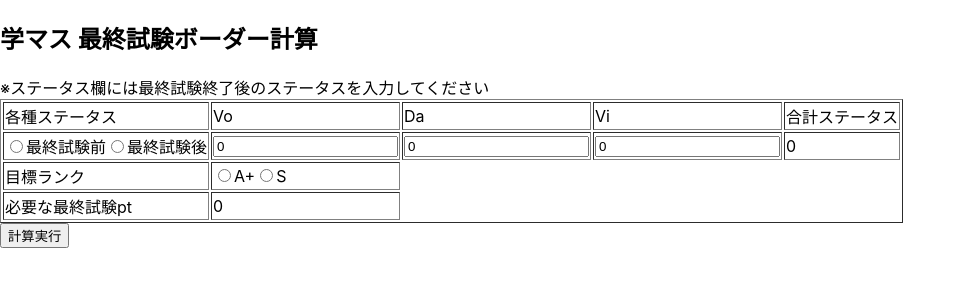
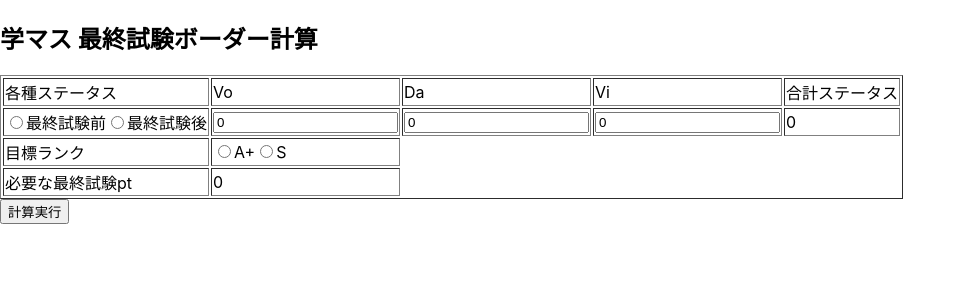
Before and after one commit to kkllkk5/gakumas_evaluation, a React (Create React App) app: page / in a window 1280 px wide. Shown: the top 300 px of the page, without its empty margins (0-966 px from the left). Built offline with nearby package versions, Linux system fonts and the light colour scheme.

Commit message:
不必要な注記が残っていたので修正

```diff
--- a/src/Formapp.js
+++ b/src/Formapp.js
@@ -148,7 +148,6 @@ export class FormApp extends Component {
         return (
             <div>
                 <h2>学マス 最終試験ボーダー計算</h2>
-                ※ステータス欄には最終試験終了後のステータスを入力してください
                 <table border="1">
                     <tbody>
                         <tr>
```
Also changed, not shown: 7 other files (tests, documents, lock files or other folders).
